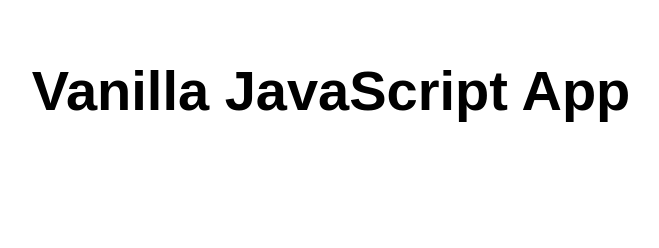
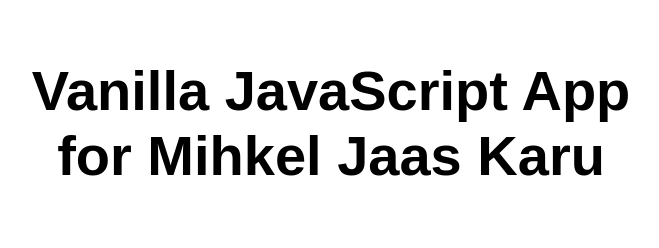
Before and after one commit to Mihkel-J-K/ut2025azapp, a website: page src/index.html in a window 1280 px wide. Shown: the whole page, without its empty margins (309-968 px from the left). Drawn offline with Linux system fonts and the light colour scheme.

Commit message:
Update index.html

```diff
--- a/src/index.html
+++ b/src/index.html
@@ -10,7 +10,7 @@
 
 <body>
   <main>
-    <h1>Vanilla JavaScript App</h1>
+    <h1>Vanilla JavaScript App for Mihkel Jaas Karu</h1>
   </main>
 </body>
 
```
